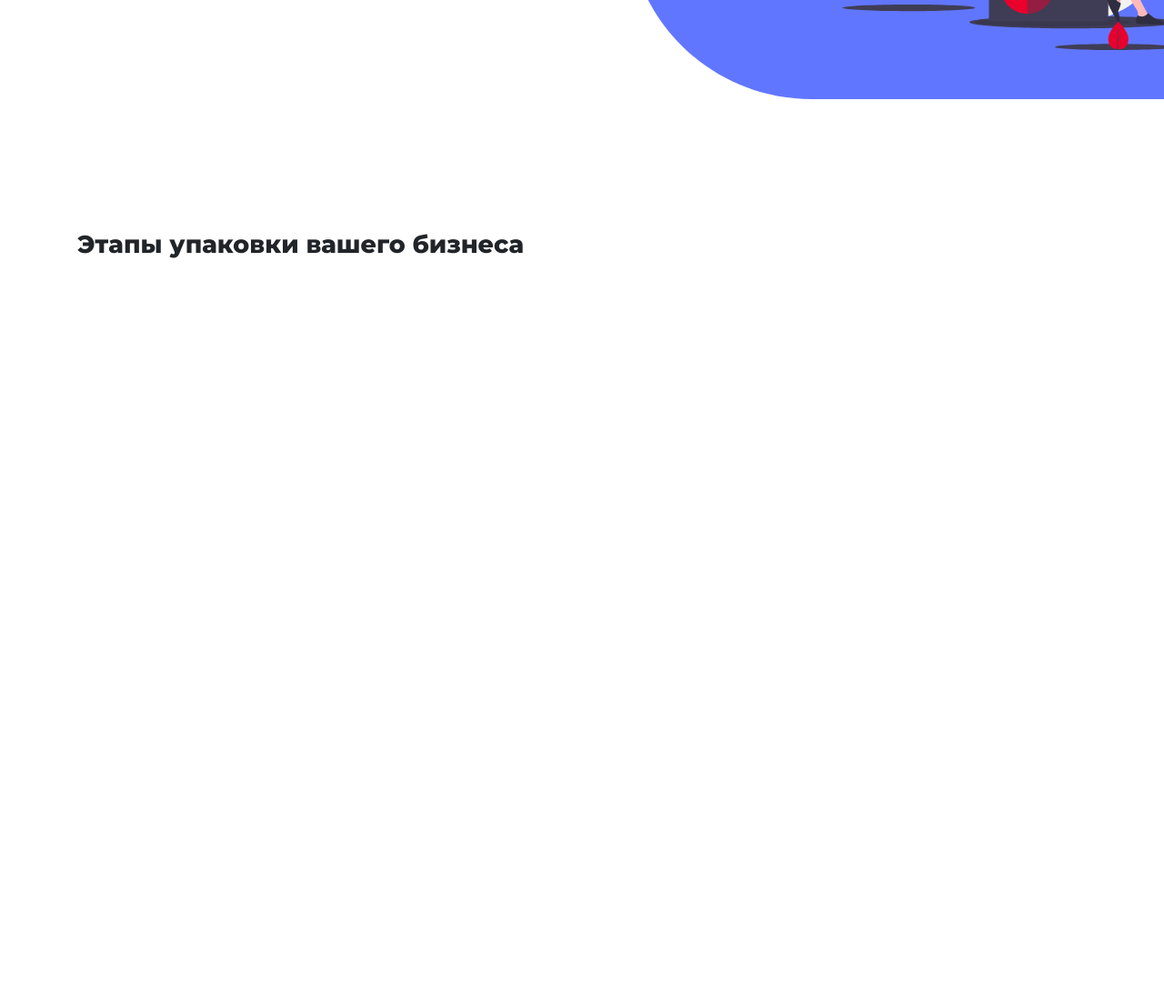
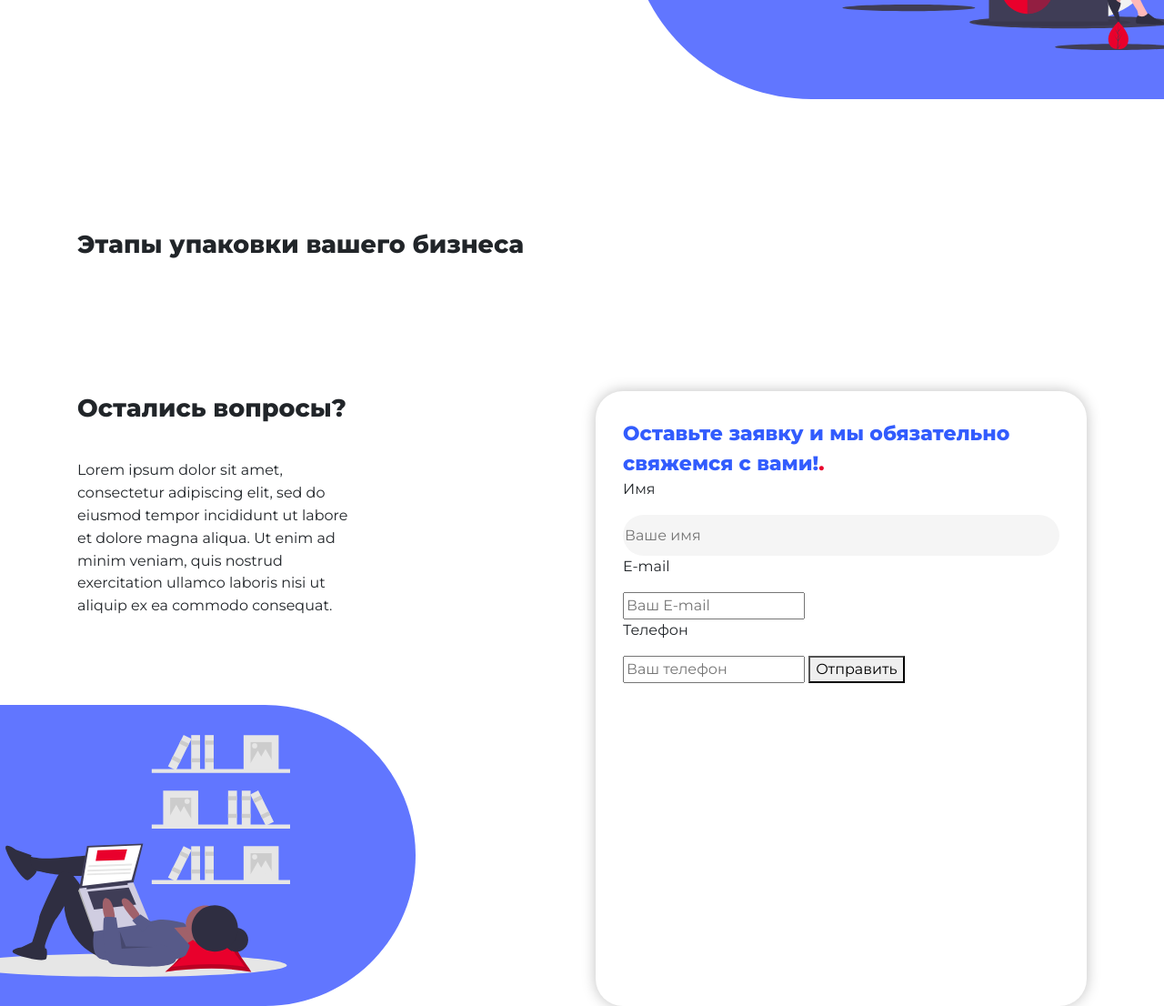
Before and after one commit to Nursultan011/Blammo, a website: page src/index.html in a window 1280 px wide. Shown: the part 2757-3863 px from the top of the page at 91% size. Before the commit the page ends 3047 px from the top, so only its background shows below. Drawn offline with Linux system fonts and the light colour scheme.

Commit message:
second commit

```diff
--- a/src/index.html
+++ b/src/index.html
@@ -102,6 +102,32 @@
             <div class="packaging__title">Этапы упаковки вашего бизнеса</div>
         </div>
     </section>
+    <section class="form">
+        <div class="container d-flex justify-content-between">
+            <div class="form__description">
+                <div class="form__description-title col-md-7 pl-0">
+                    <h1 class="">Остались вопросы?</h1>
+                    <p class="">Lorem ipsum dolor sit amet, consectetur adipiscing elit, sed do eiusmod tempor incididunt ut labore et dolore magna aliqua. Ut enim ad minim veniam, quis nostrud exercitation ullamco laboris nisi ut aliquip ex ea commodo consequat. </p>
+                </div>
+                <img src="img/services-photo.svg" alt="">
+            </div>
+            <div class="form__request">
+                <div class="form__request-title">Оставьте заявку и мы обязательно свяжемся с вами!<span>.</span> </div>
+                <form class="feed-form" action="#">
+                    <p>Имя</p>
+                    <input name="name" required placeholder="Ваше имя" type="text" class="feed-form__name">
+                    <p>E-mail</p>
+                    <input name="email" required placeholder="Ваш E-mail" type="email">
+                    <p>Телефон</p>
+                    <input name="phone" required placeholder="Ваш телефон">
+
+
+
+                    <button class="button button_submit">Отправить</button>
+                </form>
+            </div>
+        </div>
+    </section>
 <script src="js/slick.min.js"></script>
 <script src="js/script.js"></script>
 </body>
--- a/src/sass/style.sass
+++ b/src/sass/style.sass
@@ -149,3 +149,44 @@
     &__title
         font-size: 27px
         font-weight: 700
+
+
+.form
+    padding-top: 140px
+    display: flex
+    justify-content: space-between
+    align-items: center
+    &__description
+        &-title
+            h1
+                font-size: 27px
+                font-weight: 700
+                line-height: 37.37px
+            p
+                font-size: 16px
+                font-weight: 400
+                line-height: 24.91px
+                padding-top: 30px
+                padding-bottom: 80px
+
+        img
+            margin-left: -205px
+
+    &__request
+        box-shadow: 0 0 15px rgba(0, 0, 0, 0.25)
+        border-radius: 30px
+        background-color: #ffffff
+        padding: 30px
+        &-title
+            color: #325cfd
+            font-size: 22px
+            font-weight: 700
+            span
+                color: #e9002c
+        .feed-form
+            &__name
+                width: 480px
+                height: 45px
+                border-radius: 23px
+                background-color: #f5f5f5
+                border: none
```
Also changed, not shown: src/css/style.min.css.
